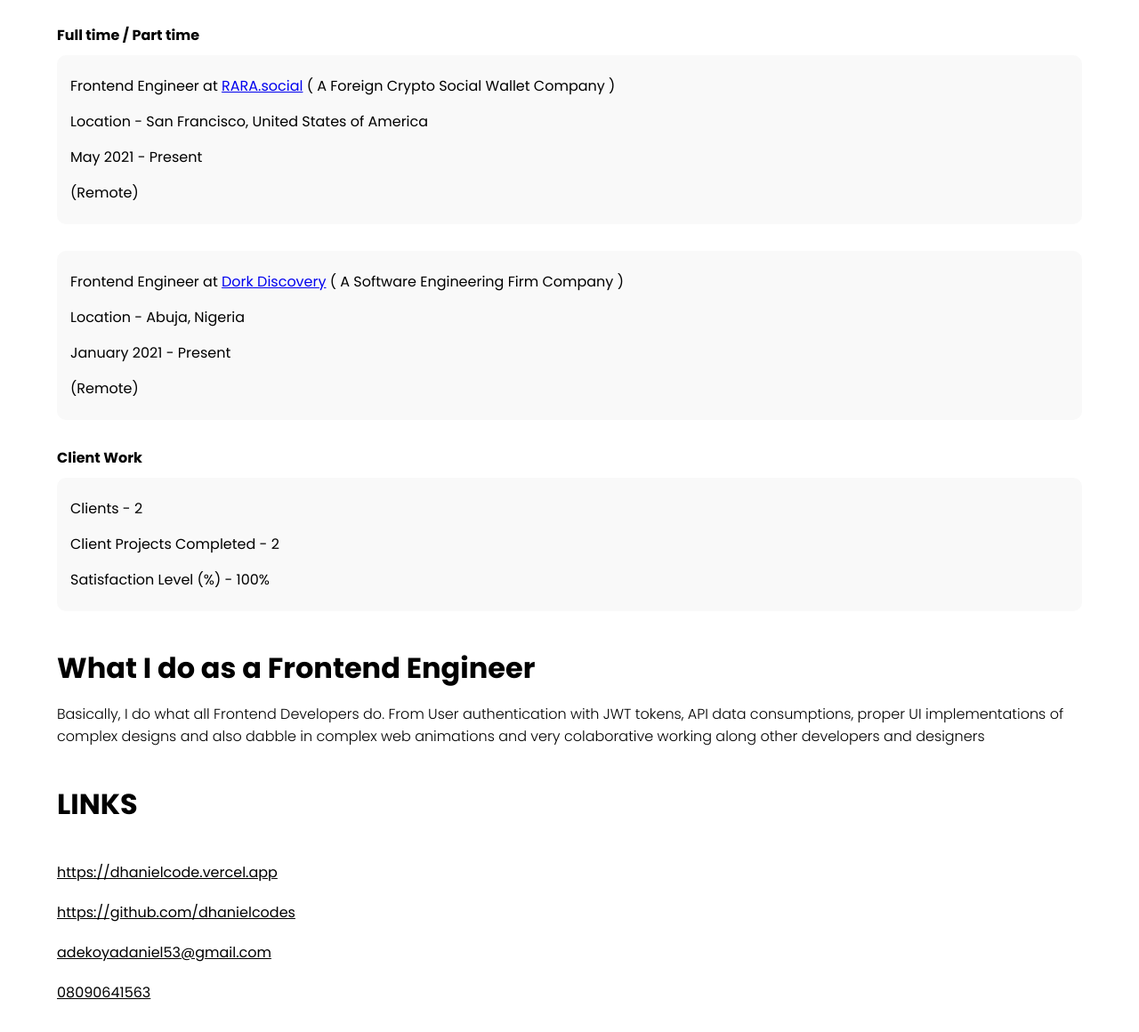
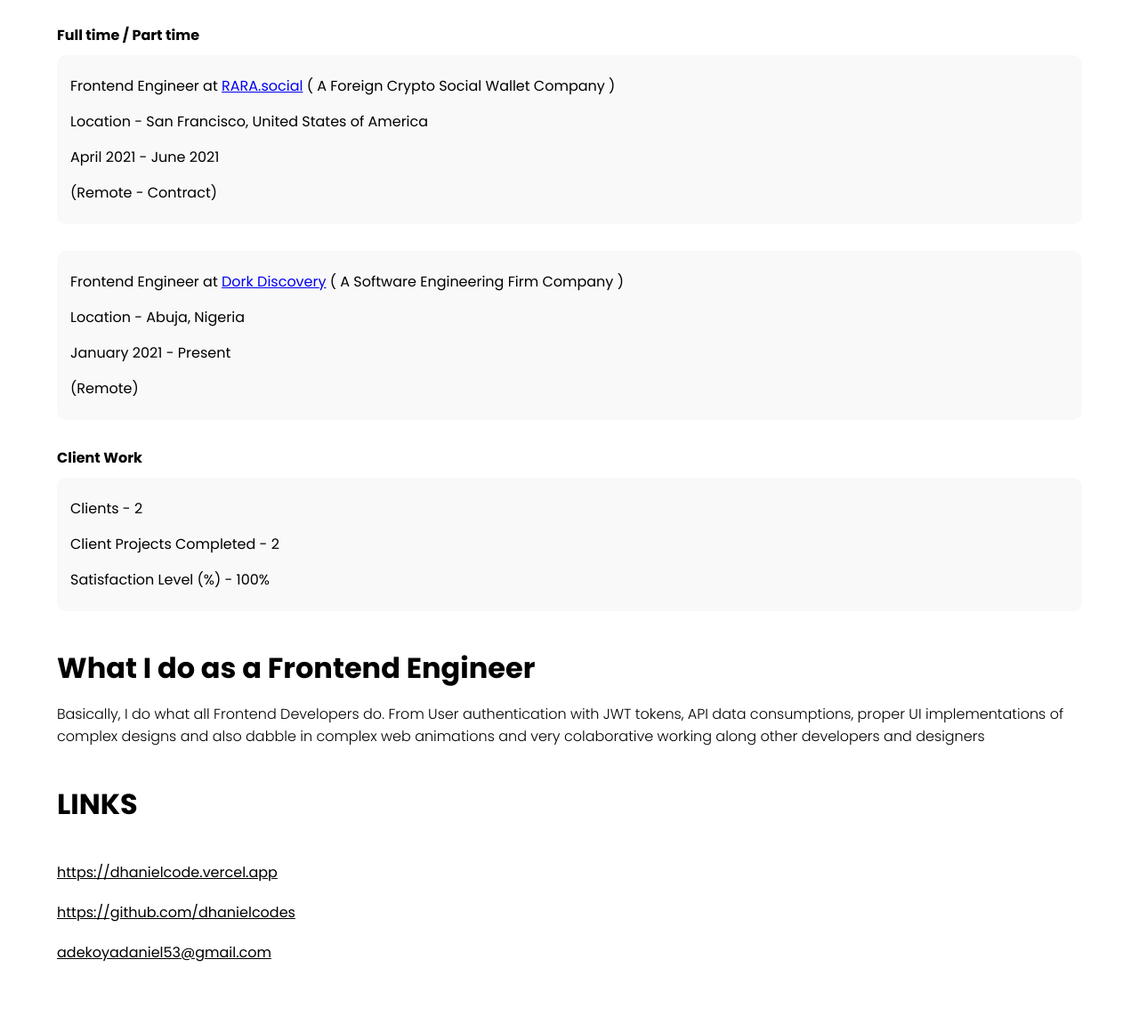
Before and after one commit to dhanielcodes/hng-cv, a plain HTML site: page index.html in a window 1280 px wide. Shown: the part 1273-2433 px from the top of the page at 89% size. Drawn offline with Linux system fonts and the light colour scheme.

Commit message:
chore: update

```diff
--- a/index.html
+++ b/index.html
@@ -47,7 +47,7 @@
             <div class="work">Frontend developer intern at <a href="https://internship.zuri.team/">Zuri</a> <br>April 2021 - May 2021 <br>(Remote)</div>
 
             <h4>Full time / Part time</h4>
-            <div class="work">Frontend Engineer at <a target="_blank" href="http://rara.social">RARA.social</a> ( A Foreign Crypto Social Wallet Company ) <br> Location - San Francisco, United States of America <br>May 2021 - Present<br>(Remote)</div>
+            <div class="work">Frontend Engineer at <a target="_blank" href="http://rara.social">RARA.social</a> ( A Foreign Crypto Social Wallet Company ) <br> Location - San Francisco, United States of America <br>April 2021 - June 2021<br>(Remote - Contract)</div>
             <div class="work">Frontend Engineer at <a target="_blank" href="http://dork.ng">Dork Discovery</a> ( A Software Engineering Firm Company ) <br> Location - Abuja, Nigeria <br>January 2021 - Present<br>(Remote)</div>
 
             <h4>Client Work</h4>
@@ -69,7 +69,6 @@
             <a href="https://dhanielcode.vercel.app" class="link">https://dhanielcode.vercel.app</a>
             <a href="https://github.com/dhanielcodes" class="link">https://github.com/dhanielcodes</a>
             <a href="mailto:adekoyadaniel53@gmail.com" class="link">adekoyadaniel53@gmail.com</a>
-            <a href="tel:08090641563" class="link">08090641563</a>
         </div>
     </div>
     <div class="other">
```
